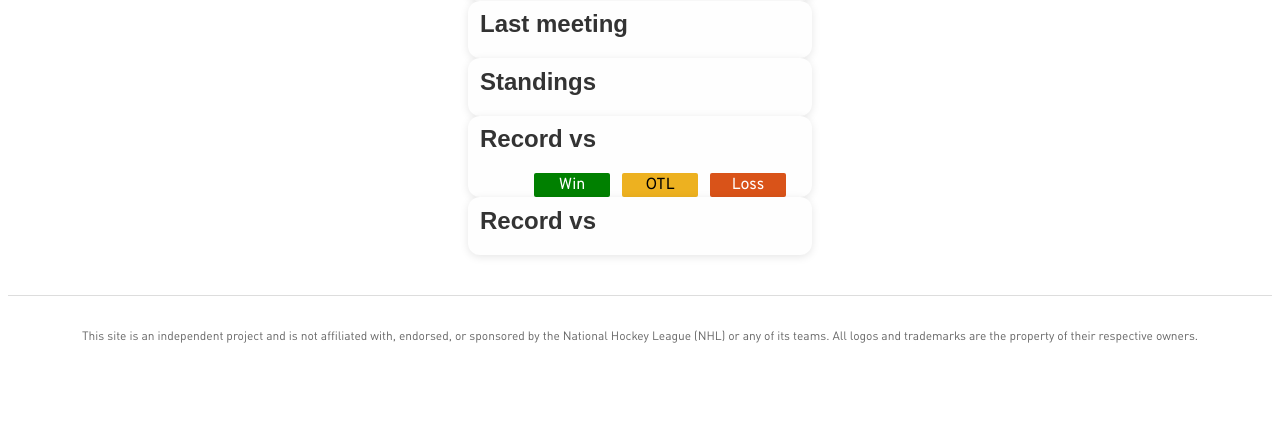
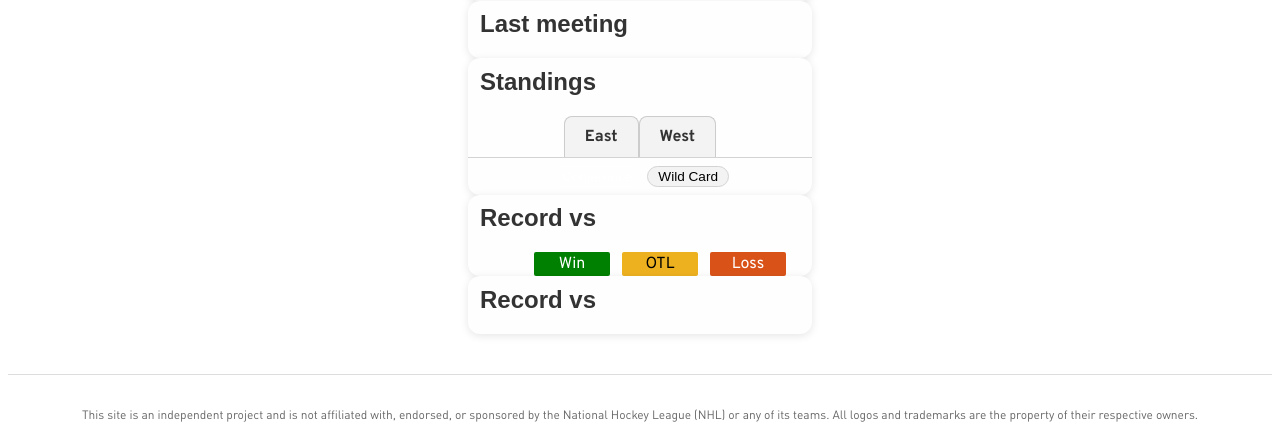
Before and after one commit to megelsen/nhl-gamecard, a Flask app: template templates/index.html in a window 1280 px wide. Shown: the part 1007-1442 px from the top of the page. Before the commit the page ends 1350 px from the top, so only its background shows below. Run offline with Flask 3, Linux system fonts and the light colour scheme; the template is opened without the code that fills it, so the values that code supplies are empty; some web fonts are replaced.

Commit message:
Add East/West standings tabs with conference and wild card views
- Pre-render both conferences in conference and wild card (NHL.com style) views
- Sort by official conferenceSequence instead of points
- Highlight the selected team's row and draw the playoff cut line
- standingsToggle.js switches tables; .standings-tab avoids the modal's .tab binding

Co-Authored-By: Claude Opus 5.5 <noreply@anthropic.com>

```diff
--- a/app.py
+++ b/app.py
@@ -108,6 +108,7 @@ def team_page(team_abbr):
         )
     team_colors = get_team_color(team_info["team_name"])
     light_color = lighten_hex_color(team_colors['primary'],0.25)
+    standings_highlight = lighten_hex_color(team_colors['primary'], 0.8)
 
     # Read Schedule
 
@@ -204,7 +205,7 @@ def team_page(team_abbr):
     html_last_games = get_previous_games(games_by_date,nr_games=3)
 
     # Playoffs race standings
-    html_standings_table = build_playoffs_race_table(team_info,standings_data)
+    standings_tables = build_standings_tables(team_abbr, standings_data)
     # Playoff Bracket
     playoff_data = playoff_bracket(playoff_series_data)
 
@@ -242,7 +243,8 @@ def team_page(team_abbr):
         "html_pts_leader_table": html_pts_leader_table,
         "html_goals_leader_table": html_goals_leader_table,
         "html_assists_leader_table": html_assists_leader_table,
-        "html_standings_table": html_standings_table,
+        "standings_tables": standings_tables,
+        "standings_highlight": standings_highlight,
         "html_next_game": html_next_game,
         "next_games_data": next_games_data,
         "html_next_opponent_summary": html_next_opponent_summary,
--- /dev/null
+++ b/static/js/standingsToggle.js
@@ -0,0 +1,30 @@
+// Standings card: East/West tabs + Conference/Wild Card view toggle.
+// Uses its own classes (.standings-tab) so topscorers_modal.js, which binds every .tab, leaves it alone.
+document.addEventListener("DOMContentLoaded", function () {
+    const card = document.querySelector(".standings-card");
+    if (!card) return;
+
+    const tabs = card.querySelectorAll(".standings-tab");
+    const viewButtons = card.querySelectorAll(".standings-view");
+    const tables = card.querySelectorAll(".standings-table-wrapper");
+
+    let conference = card.querySelector(".standings-tab.active")?.dataset.conference || "Eastern";
+    let view = card.querySelector(".standings-view.active")?.dataset.view || "conference";
+
+    function render() {
+        tabs.forEach(tab => tab.classList.toggle("active", tab.dataset.conference === conference));
+        viewButtons.forEach(btn => btn.classList.toggle("active", btn.dataset.view === view));
+        tables.forEach(table => {
+            table.hidden = !(table.dataset.conference === conference && table.dataset.view === view);
+        });
+    }
+
+    tabs.forEach(tab => tab.addEventListener("click", () => {
+        conference = tab.dataset.conference;
+        render();
+    }));
+    viewButtons.forEach(btn => btn.addEventListener("click", () => {
+        view = btn.dataset.view;
+        render();
+    }));
+});
--- /dev/null
+++ b/static/styles/standings.css
@@ -0,0 +1,51 @@
+/* Standings card: tabs, view toggle, group rows, own team, playoff cut line */
+.standings-tabs-container {
+    margin-bottom: 8px;
+}
+
+.standings-view-toggle {
+    display: flex;
+    justify-content: center;
+    gap: 4px;
+    margin-bottom: 8px;
+}
+
+.standings-view {
+    padding: 2px 10px;
+    border-radius: 12px;
+    border: solid lightgrey 1px;
+    background: #f3f3f3;
+    cursor: pointer;
+    font-size: 0.85rem;
+}
+
+.standings-view:hover {
+    background: #d6d6d6;
+}
+
+.standings-view.active {
+    background: var(--standings-accent, #555);
+    border-color: var(--standings-accent, #555);
+    color: white;
+}
+
+.standings-table tr.standings-group th {
+    text-align: left;
+    font-size: 0.9rem;
+    text-transform: uppercase;
+    letter-spacing: 0.05em;
+    padding-top: 10px;
+    border-bottom: 1px solid lightgrey;
+}
+
+.standings-table tr.own-team td {
+    background-color: var(--standings-highlight, #e8e8e8);
+}
+
+.standings-table tr.own-team td:first-child {
+    box-shadow: inset 4px 0 0 var(--standings-accent, #555);
+}
+
+.standings-table tr.cut-line td {
+    border-bottom: 2px dashed #888;
+}
--- a/static/styles/top_scorer_modal.css
+++ b/static/styles/top_scorer_modal.css
@@ -58,8 +58,8 @@
     width: 100%;
 }
 
-/* Styling for individual tabs */
-.tab {
+/* Styling for individual tabs (also used by the standings card) */
+.tab, .standings-tab {
     padding: 10px 20px;
     border-radius: 8px 8px 0 0; /* Rounded top corners like Chrome */
     background: #f3f3f3;
@@ -72,13 +72,13 @@
 }
 
 /* Active tab style */
-.tab.active {
+.tab.active, .standings-tab.active {
     background: white;
     color: black;
     margin-bottom: -1px;
 }
 
 /* Hover effect on tabs */
-.tab:hover {
+.tab:hover, .standings-tab:hover {
     background: #d6d6d6;
 }
--- a/templates/index.html
+++ b/templates/index.html
@@ -31,6 +31,7 @@
      <link rel="stylesheet" type="text/css" href="{{ url_for('static', filename='styles/player_compare.css') }}">
      <link rel="stylesheet" type="text/css" href="{{ url_for('static', filename='styles/team_compare.css') }}">
      <link rel="stylesheet" type="text/css" href="{{ url_for('static', filename='styles/arrow_buttons.css') }}">
+     <link rel="stylesheet" type="text/css" href="{{ url_for('static', filename='styles/standings.css') }}">
 
     <!-- Load Dynamic CSS -->
     <link rel="stylesheet" type="text/css" href="/body.css">
@@ -288,11 +289,26 @@
 
   <!-- STANDINGS --------------------------------------------->
         <div class="container widthTargetElement">
-            <div class="table card_display table_card">
+            <div class="table card_display table_card standings-card" style="--standings-accent: {{ session['team_color'] }}; --standings-highlight: {{ standings_highlight }};">
                 <h2  class="top_card_header">
                 Standings
                 </h2>
-                <p>{{html_standings_table | safe }}</p>
+                <div class="tabs-container standings-tabs-container">
+                    {% for conference, label in [("Eastern", "East"), ("Western", "West")] %}
+                    <div class="standings-tab {% if conference == team_info['team_conference'] %}active{% endif %}" data-conference="{{ conference }}">{{ label }}</div>
+                    {% endfor %}
+                </div>
+                <div class="standings-view-toggle">
+                    <button class="standings-view active" data-view="conference">Conference</button>
+                    <button class="standings-view" data-view="wildcard">Wild Card</button>
+                </div>
+                {% for conference, views in standings_tables.items() %}
+                    {% for view, table_html in views.items() %}
+                    <div class="standings-table-wrapper" data-conference="{{ conference }}" data-view="{{ view }}" {% if not (conference == team_info['team_conference'] and view == 'conference') %}hidden{% endif %}>
+                        {{ table_html | safe }}
+                    </div>
+                    {% endfor %}
+                {% endfor %}
             </div>
             <div class="card_display table_card">
                 <h2  class="top_card_header"> Record vs {{team_info['team_conference']}} </h2>
@@ -402,6 +418,7 @@
     <script src="{{ url_for('static', filename='js/topscorers_modal.js') }}"></script>
     <script src="{{ url_for('static', filename='js/upcomingGamesModal.js') }}"></script>
     <script src="{{ url_for('static', filename='js/hideSpoiler.js') }}"></script>
+    <script src="{{ url_for('static', filename='js/standingsToggle.js') }}"></script>
     <script>
         window.goalies = {{ goalies | tojson }};
         window.goaliesOpponent = {{ goalies_opponent | tojson }};
```
Also changed, not shown: CLAUDE.md (+3 -1 lines), modules/elements/playoffs_race.py (+75 -23 lines).
